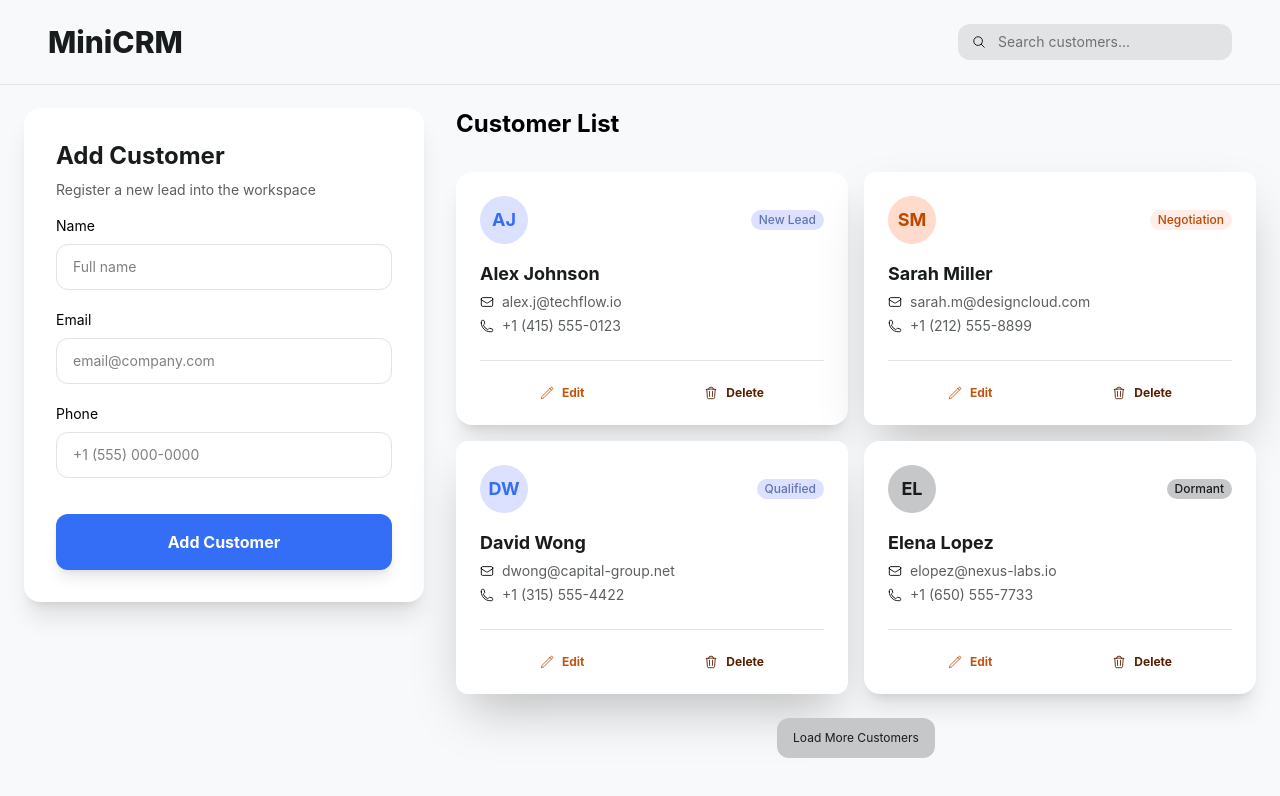
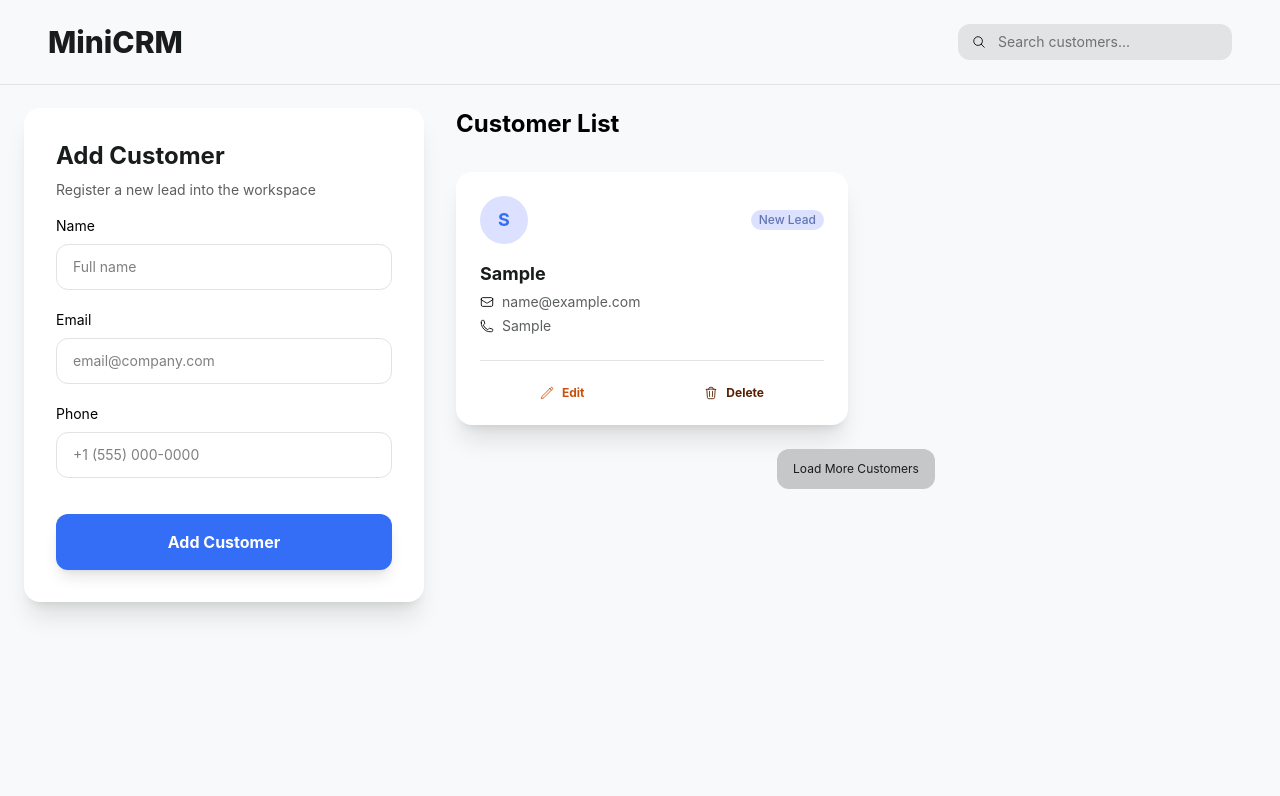
Before and after one commit to SheksDev/mini-crm-system, a React (Vite) app: page / in a window 1280 px wide. Both pictures are taken after typing "Sample", "name@example.com", "Sample" into the empty fields and a click on the button "Add Customer". Shown: the top 796 px of the page. Built offline with nearby package versions, Linux system fonts and the light colour scheme.

Commit message:
handled the display of the customers added via the add customer form

```diff
--- a/src/Components/Body.jsx
+++ b/src/Components/Body.jsx
@@ -8,21 +8,26 @@ export class Body extends Component {
     super(props)
 
     this.state = {
-      formData: {}
+      formDataList: []
     };
   }
 
   updateData = (data) => {
-    this.setState({ formData: data }, () => {
-      console.log(this.state);
-    });
+    this.setState(
+      (prevState) => ({
+        formDataList: [...prevState.formDataList, data]
+      }),
+      () => {
+        console.log(this.state);
+      }
+    );
   };
 
   render() {
     return (
       <div className=' mt-21 p-6 grid grid-cols-[1fr_2fr] gap-8 font-["Inter"] items-start'>
         <AddCustomer sendData={this.updateData} />
-        <CustomerList />
+        <CustomerList data={this.state.formDataList} />
       </div>
     )
   }
--- a/src/Components/CustomerList.jsx
+++ b/src/Components/CustomerList.jsx
@@ -4,6 +4,9 @@ import { faEnvelope } from "@fortawesome/free-solid-svg-icons";
 
 class CustomerList extends Component {
   render() {
+
+    const { data = [] } = this.props;
+
     return (
       <div className='w-full'>
         <h1 className='text-2xl font-bold mb-8'>Customer List</h1>
@@ -13,27 +16,71 @@ class CustomerList extends Component {
         <div className='grid grid-flow-row grid-cols-2 gap-4'>
 
           {/* Card Container */}
+          {
+            data.map((item, index) => (
+            <div key={index} className='bg-[#FFFFFF] rounded-2xl p-6 shadow-xl'>
+              <div className='flex items-center justify-between mb-4'>
+                <div className='bg-[#DBE1FF] text-[#346EF6] font-bold w-12 h-12 rounded-full flex items-center justify-center text-lg'>{(item.name || "").split(" ").map(word => word[0]).join("")}</div>
+                <div className='bg-[#DBE1FF] text-[#6275AF] font-medium rounded-full px-2 py-0.5 flex items-center justify-center text-xs'>New Lead</div>
+              </div>
 
-          <div className='bg-[#FFFFFF] rounded-2xl p-6 shadow-xl'>
+              {/* Customer Info */}
+              <div>
+                <h3 className='text-lg font-bold mb-1 text-[#191C1D]'>{item.name}</h3>
+                <div className='flex items-center justify-start mb-1'>
+                  <svg xmlns="http://www.w3.org/2000/svg" fill="none" viewBox="0 0 24 24" strokeWidth={1.5} stroke="currentColor" className="size-3.5">
+                    <path strokeLinecap="round" strokeLinejoin="round" d="M21.75 6.75v10.5a2.25 2.25 0 0 1-2.25 2.25h-15a2.25 2.25 0 0 1-2.25-2.25V6.75m19.5 0A2.25 2.25 0 0 0 19.5 4.5h-15a2.25 2.25 0 0 0-2.25 2.25m19.5 0v.243a2.25 2.25 0 0 1-1.07 1.916l-7.5 4.615a2.25 2.25 0 0 1-2.36 0L3.32 8.91a2.25 2.25 0 0 1-1.07-1.916V6.75" />
+                  </svg>
+                  <p className='text-sm ml-2 text-[#5C5F60]'>{item.email}</p>
+                </div>
+                <div className='flex items-center justify-start mb-6'>
+                  <svg xmlns="http://www.w3.org/2000/svg" fill="none" viewBox="0 0 24 24" strokeWidth={1.5} stroke="currentColor" className="size-3.5">
+                    <path strokeLinecap="round" strokeLinejoin="round" d="M2.25 6.75c0 8.284 6.716 15 15 15h2.25a2.25 2.25 0 0 0 2.25-2.25v-1.372c0-.516-.351-.966-.852-1.091l-4.423-1.106c-.44-.11-.902.055-1.173.417l-.97 1.293c-.282.376-.769.542-1.21.38a12.035 12.035 0 0 1-7.143-7.143c-.162-.441.004-.928.38-1.21l1.293-.97c.363-.271.527-.734.417-1.173L6.963 3.102a1.125 1.125 0 0 0-1.091-.852H4.5A2.25 2.25 0 0 0 2.25 4.5v2.25Z" />
+                  </svg>
+                  <p className='text-sm ml-2 text-[#5C5F60]'>{item.phone}</p>
+                </div>
+              </div>
+
+              {/* Card Edit/Delete */}
+              <div className='flex items-center justify-between border-t border-[#E1E3E4] pt-6 px-15'>
+                <div className='flex items-center justify-start cursor-pointer'>
+                  <svg xmlns="http://www.w3.org/2000/svg" fill="none" viewBox="0 0 24 24" strokeWidth={1.5} stroke="currentColor" className="size-3.5 text-[#C9510D]">
+                    <path strokeLinecap="round" strokeLinejoin="round" d="m16.862 4.487 1.687-1.688a1.875 1.875 0 1 1 2.652 2.652L6.832 19.82a4.5 4.5 0 0 1-1.897 1.13l-2.685.8.8-2.685a4.5 4.5 0 0 1 1.13-1.897L16.863 4.487Zm0 0L19.5 7.125" />
+                  </svg>
+                  <button className='text-[#C9510D] text-xs font-bold ml-2 cursor-pointer'>Edit</button>
+                </div>
+                <div className='flex items-center justify-start cursor-pointer'>
+                  <svg xmlns="http://www.w3.org/2000/svg" fill="none" viewBox="0 0 24 24" strokeWidth={1.5} stroke="currentColor" className="size-3.5 text-[#581E00]">
+                    <path strokeLinecap="round" strokeLinejoin="round" d="m14.74 9-.346 9m-4.788 0L9.26 9m9.968-3.21c.342.052.682.107 1.022.166m-1.022-.165L18.16 19.673a2.25 2.25 0 0 1-2.244 2.077H8.084a2.25 2.25 0 0 1-2.244-2.077L4.772 5.79m14.456 0a48.108 48.108 0 0 0-3.478-.397m-12 .562c.34-.059.68-.114 1.022-.165m0 0a48.11 48.11 0 0 1 3.478-.397m7.5 0v-.916c0-1.18-.91-2.164-2.09-2.201a51.964 51.964 0 0 0-3.32 0c-1.18.037-2.09 1.022-2.09 2.201v.916m7.5 0a48.667 48.667 0 0 0-7.5 0" />
+                  </svg>
+                  <button className='text-[#581E00] text-xs font-bold ml-2 cursor-pointer'>Delete</button>
+                </div>
+              </div>
+            </div>
+          ))}
+
+          {/* <div className='bg-[#FFFFFF] rounded-2xl p-6 shadow-xl'>
             <div className='flex items-center justify-between mb-4'>
-              <div className='bg-[#DBE1FF] text-[#346EF6] font-bold w-12 h-12 rounded-full flex items-center justify-center text-lg'>AJ</div>
+              <div className='bg-[#DBE1FF] text-[#346EF6] font-bold w-12 h-12 rounded-full flex items-center justify-center text-lg'>{initials}</div>
               <div className='bg-[#DBE1FF] text-[#6275AF] font-medium rounded-full px-2 py-0.5 flex items-center justify-center text-xs'>New Lead</div>
             </div>
+
             <div>
-              <h3 className='text-lg font-bold mb-1 text-[#191C1D]'>Alex Johnson</h3>
+              <h3 className='text-lg font-bold mb-1 text-[#191C1D]'>{name}</h3>
               <div className='flex items-center justify-start mb-1'>
                 <svg xmlns="http://www.w3.org/2000/svg" fill="none" viewBox="0 0 24 24" strokeWidth={1.5} stroke="currentColor" className="size-3.5">
                   <path strokeLinecap="round" strokeLinejoin="round" d="M21.75 6.75v10.5a2.25 2.25 0 0 1-2.25 2.25h-15a2.25 2.25 0 0 1-2.25-2.25V6.75m19.5 0A2.25 2.25 0 0 0 19.5 4.5h-15a2.25 2.25 0 0 0-2.25 2.25m19.5 0v.243a2.25 2.25 0 0 1-1.07 1.916l-7.5 4.615a2.25 2.25 0 0 1-2.36 0L3.32 8.91a2.25 2.25 0 0 1-1.07-1.916V6.75" />
                 </svg>
-                <p className='text-sm ml-2 text-[#5C5F60]'>alex.j@techflow.io</p>
+                <p className='text-sm ml-2 text-[#5C5F60]'>{email}</p>
               </div>
               <div className='flex items-center justify-start mb-6'>
                 <svg xmlns="http://www.w3.org/2000/svg" fill="none" viewBox="0 0 24 24" strokeWidth={1.5} stroke="currentColor" className="size-3.5">
                   <path strokeLinecap="round" strokeLinejoin="round" d="M2.25 6.75c0 8.284 6.716 15 15 15h2.25a2.25 2.25 0 0 0 2.25-2.25v-1.372c0-.516-.351-.966-.852-1.091l-4.423-1.106c-.44-.11-.902.055-1.173.417l-.97 1.293c-.282.376-.769.542-1.21.38a12.035 12.035 0 0 1-7.143-7.143c-.162-.441.004-.928.38-1.21l1.293-.97c.363-.271.527-.734.417-1.173L6.963 3.102a1.125 1.125 0 0 0-1.091-.852H4.5A2.25 2.25 0 0 0 2.25 4.5v2.25Z" />
                 </svg>
-                <p className='text-sm ml-2 text-[#5C5F60]'>+1 (415) 555-0123</p>
+                <p className='text-sm ml-2 text-[#5C5F60]'>{phone}</p>
               </div>
             </div>
+
             <div className='flex items-center justify-between border-t border-[#E1E3E4] pt-6 px-15'>
               <div className='flex items-center justify-start cursor-pointer'>
                 <svg xmlns="http://www.w3.org/2000/svg" fill="none" viewBox="0 0 24 24" strokeWidth={1.5} stroke="currentColor" className="size-3.5 text-[#C9510D]">
@@ -48,11 +95,11 @@ class CustomerList extends Component {
                 <button className='text-[#581E00] text-xs font-bold ml-2 cursor-pointer'>Delete</button>
               </div>
             </div>
-          </div>
+          </div> */}
 
-          {/* Card Container */}
 
-          <div className='bg-[#FFFFFF] rounded-xl p-6 shadow-2xl'>
+
+          {/* <div className='bg-[#FFFFFF] rounded-xl p-6 shadow-2xl'>
             <div className='flex items-center justify-between mb-4'>
               <div className='bg-[#FFDBCD] text-[#BC4800] font-bold w-12 h-12 rounded-full flex items-center justify-center text-lg'>SM</div>
               <div className='bg-[#FFEDE7] text-[#BC4800] font-medium rounded-full px-2 py-0.5 flex items-center justify-center text-xs'>Negotiation</div>
@@ -88,7 +135,7 @@ class CustomerList extends Component {
             </div>
           </div>
 
-          {/* Card Container */}
+
 
           <div className='bg-[#FFFFFF] rounded-xl p-6 shadow-2xl'>
             <div className='flex items-center justify-between mb-4'>
@@ -126,7 +173,7 @@ class CustomerList extends Component {
             </div>
           </div>
 
-          {/* Card Container */}
+
 
           <div className='bg-[#FFFFFF] rounded-2xl p-6 shadow-xl'>
             <div className='flex items-center justify-between mb-4'>
@@ -162,7 +209,7 @@ class CustomerList extends Component {
                 <button className='text-[#581E00] text-xs font-bold ml-2 cursor-pointer'>Delete</button>
               </div>
             </div>
-          </div>
+          </div> */}
         </div>
         <div className='flex items-center justify-center'>
           <button className='bg-[#C5C7C8] text-[#191C1D] text-xs py-3 px-4 my-6 rounded-xl hover:bg-[#191C1D] hover:text-[#C5C7C8] cursor-pointer'>Load More Customers</button>
```
